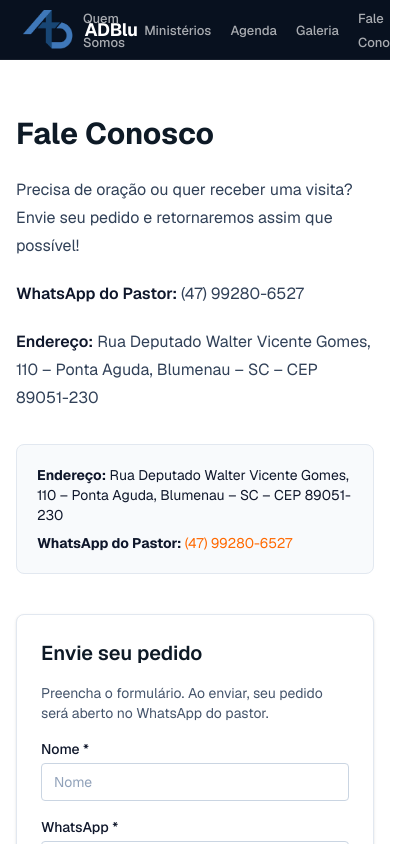
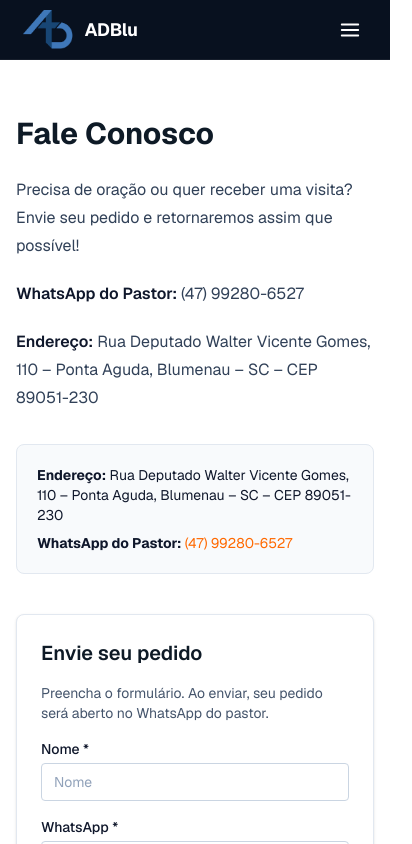
Before and after one commit to henzogabrielgutjahr77-adblu/site, a Next.js app: page /fale-conosco in a window 390 px wide. Shown: the top 844 px of the page, 412 px wide, since content can reach past the window. Built offline with nearby package versions, Linux system fonts and the light colour scheme.

Commit message:
Mobile UX: menu hamburger, hero e tabelas responsivos, sem overflow horizontal

```diff
--- a/app/globals.css
+++ b/app/globals.css
@@ -15,3 +15,14 @@ body {
 html {
   scroll-behavior: smooth;
 }
+
+html,
+body {
+  overflow-x: clip;
+}
+
+@media (max-width: 767px) {
+  .prose {
+    overflow-x: auto;
+  }
+}
--- a/components/Hero.tsx
+++ b/components/Hero.tsx
@@ -23,7 +23,7 @@ function splitTitle(title: string) {
 export default function Hero({ config }: { config: SiteConfig }) {
   return (
     <section
-      className="relative flex min-h-[calc(100svh-60px)] flex-col items-center justify-center overflow-hidden px-8 pb-16 pt-20 text-center text-white"
+      className="relative flex min-h-[calc(100svh-60px)] flex-col items-center justify-center overflow-hidden px-5 pb-16 pt-20 text-center text-white sm:px-8"
       style={{ background: HERO_BG }}
     >
       {config.hero_imagem && (
@@ -42,24 +42,29 @@ export default function Hero({ config }: { config: SiteConfig }) {
           </span>
         </div>
 
-        <h1 className="text-[clamp(46px,7.5vw,80px)] font-extrabold leading-[1.07] tracking-[-1.5px] text-white">
-          {splitTitle(config.titulo_hero)}
+        <h1 className="font-extrabold leading-[1.12] tracking-[-1.5px] text-white md:leading-[1.07]">
+          <span className="hidden text-[clamp(46px,7.5vw,80px)] md:inline">
+            {splitTitle(config.titulo_hero)}
+          </span>
+          <span className="block text-[clamp(40px,11vw,56px)] md:hidden">
+            {config.titulo_hero}
+          </span>
         </h1>
 
         <p className="mb-11 mt-0 text-[clamp(16px,2vw,19px)] italic text-white/50">
           {config.slogan}
         </p>
 
-        <div className="flex flex-wrap items-center justify-center gap-3.5">
+        <div className="flex w-full flex-wrap items-center justify-center gap-3.5">
           <Link
             href="/fale-conosco"
-            className="rounded-lg bg-[#e85d04] px-8 py-[15px] text-[15.5px] font-semibold text-white shadow-[0_4px_20px_rgba(232,93,4,0.35)] transition-all hover:-translate-y-px hover:bg-[#d05203] hover:shadow-[0_6px_28px_rgba(232,93,4,0.45)]"
+            className="flex w-full items-center justify-center rounded-lg bg-[#e85d04] px-8 py-[15px] text-[15.5px] font-semibold text-white shadow-[0_4px_20px_rgba(232,93,4,0.35)] transition-all hover:-translate-y-px hover:bg-[#d05203] hover:shadow-[0_6px_28px_rgba(232,93,4,0.45)] sm:w-auto"
           >
             {config.cta}
           </Link>
           <Link
             href="/agenda"
-            className="rounded-lg border-[1.5px] border-white/20 bg-white/[0.07] px-8 py-[15px] text-[15.5px] font-semibold text-white transition-all hover:-translate-y-px hover:border-white/40 hover:bg-white/[0.13]"
+            className="flex w-full items-center justify-center rounded-lg border-[1.5px] border-white/20 bg-white/[0.07] px-8 py-[15px] text-[15.5px] font-semibold text-white transition-all hover:-translate-y-px hover:border-white/40 hover:bg-white/[0.13] sm:w-auto"
           >
             Nossa Agenda
           </Link>
--- /dev/null
+++ b/components/MobileMenu.tsx
@@ -0,0 +1,101 @@
+"use client";
+
+import Link from "next/link";
+import { useEffect, useState } from "react";
+
+interface MobileMenuProps {
+  items: { href: string; label: string }[];
+}
+
+function HamburgerIcon() {
+  return (
+    <svg
+      width="22"
+      height="22"
+      viewBox="0 0 24 24"
+      fill="none"
+      stroke="currentColor"
+      strokeWidth="2"
+      strokeLinecap="round"
+      strokeLinejoin="round"
+      aria-hidden="true"
+    >
+      <path d="M3 6h18M3 12h18M3 18h18" />
+    </svg>
+  );
+}
+
+function CloseIcon() {
+  return (
+    <svg
+      width="22"
+      height="22"
+      viewBox="0 0 24 24"
+      fill="none"
+      stroke="currentColor"
+      strokeWidth="2"
+      strokeLinecap="round"
+      strokeLinejoin="round"
+      aria-hidden="true"
+    >
+      <path d="M6 6l12 12M18 6L6 18" />
+    </svg>
+  );
+}
+
+export default function MobileMenu({ items }: MobileMenuProps) {
+  const [open, setOpen] = useState(false);
+
+  useEffect(() => {
+    if (!open) return;
+    const onKey = (e: KeyboardEvent) => {
+      if (e.key === "Escape") setOpen(false);
+    };
+    document.addEventListener("keydown", onKey);
+    const prev = document.body.style.overflow;
+    document.body.style.overflow = "hidden";
+    return () => {
+      document.removeEventListener("keydown", onKey);
+      document.body.style.overflow = prev;
+    };
+  }, [open]);
+
+  return (
+    <>
+      <button
+        type="button"
+        onClick={() => setOpen((v) => !v)}
+        aria-label={open ? "Fechar menu" : "Abrir menu"}
+        aria-expanded={open}
+        aria-controls="mobile-menu"
+        className="flex h-10 w-10 shrink-0 items-center justify-center rounded-md text-white transition-colors hover:bg-white/10 md:hidden"
+      >
+        {open ? <CloseIcon /> : <HamburgerIcon />}
+      </button>
+      <div
+        id="mobile-menu"
+        className={`absolute left-0 right-0 top-full z-[100] overflow-hidden shadow-md shadow-black/30 transition-[max-height,opacity] duration-300 ease-in-out md:hidden ${
+          open
+            ? "max-h-[480px] opacity-100"
+            : "pointer-events-none max-h-0 opacity-0"
+        }`}
+      >
+        <nav className="border-b border-white/[0.06] bg-[#08111f] px-5 py-2">
+          <ul className="flex flex-col">
+            {items.map((item) => (
+              <li key={item.href}>
+                <Link
+                  href={item.href}
+                  onClick={() => setOpen(false)}
+                  className="flex items-center border-b border-white/[0.06] py-3.5 text-[15px] font-medium text-white/80 transition-colors last:border-b-0 hover:text-white"
+                >
+                  {item.label}
+                </Link>
+              </li>
+            ))}
+          </ul>
+        </nav>
+      </div>
+    </>
+  );
+}
--- a/components/SiteHeader.tsx
+++ b/components/SiteHeader.tsx
@@ -1,5 +1,6 @@
 import Link from "next/link";
 import { getSiteConfig, getPages } from "@/lib/content";
+import MobileMenu from "@/components/MobileMenu";
 
 export default function SiteHeader() {
   const config = getSiteConfig();
@@ -18,7 +19,7 @@ export default function SiteHeader() {
           {config.nome_curto}
         </span>
       </Link>
-      <nav>
+      <nav className="hidden md:flex">
         <ul className="flex list-none items-center gap-[1.2rem] sm:gap-[2.2rem]">
           {nav.map((item) => (
             <li key={item.href}>
@@ -32,6 +33,7 @@ export default function SiteHeader() {
           ))}
         </ul>
       </nav>
+      <MobileMenu items={nav} />
     </header>
   );
 }
--- a/components/WhatsAppForm.tsx
+++ b/components/WhatsAppForm.tsx
@@ -132,7 +132,7 @@ export default function WhatsAppForm({ whatsappUrl }: WhatsAppFormProps) {
 
       <button
         type="submit"
-        className="rounded bg-accent px-5 py-2.5 font-medium text-white transition-colors hover:bg-orange-600"
+        className="w-full rounded bg-accent px-5 py-2.5 font-medium text-white transition-colors hover:bg-orange-600 sm:w-auto"
       >
         Enviar pelo WhatsApp
       </button>
--- a/content/site/config.yml
+++ b/content/site/config.yml
@@ -12,15 +12,15 @@ whatsapp_url: https://wa.me/5547992806527
 endereco: Rua Deputado Walter Vicente Gomes, 110 – Ponta Aguda, Blumenau – SC – CEP 89051-230
 email: ''
 horarios:
+  - dia: Terça-feira
+    horario: Terça feira às 19:30
+    descricao: Encontro de oração
+  - dia: Quinta-feira
+    horario: Quinta-feira às 19h00
+    descricao: Culto de ensino e oração, aberto a todos.
+  - dia: Domingo
+    horario: Domingo às 8:20
+    descricao: Escola Bíblica Dominical
   - dia: Domingo
     horario: Domingo às 18h00
     descricao: Culto da Família, lugar de comunhão e adoração
-  - dia: Quinta-feira
-    horario: Quinta-feira às 19h00
-    descricao: Culto de ensino e oração, aberto a todos.
-  - dia: Terça-feira
-    horario: Terça feira às 19:30
-    descricao: Encontro de oração
-  - dia: Domingo
-    horario: Domingo às 8:20
-    descricao: Escola Bíblica Dominical
```
